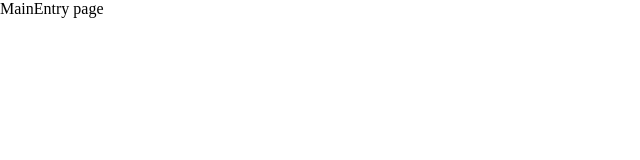
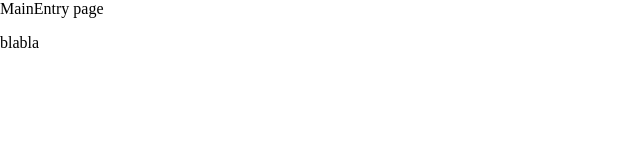
Before and after one commit to Leddfoot/demo_thomas_godwin, a React (Create React App) app: page / in a window 1280 px wide. Shown: the top 160 px of the page, without its empty margins (0-640 px from the left). Built offline with nearby package versions, Linux system fonts and the light colour scheme.

Commit message:
testing heroku autodeploy

```diff
--- a/src/App.js
+++ b/src/App.js
@@ -12,6 +12,7 @@ const App = () => {
           element={
             <>
               <MainEntry/>
+              <p>blabla</p>
             </>
           }
         />
```
